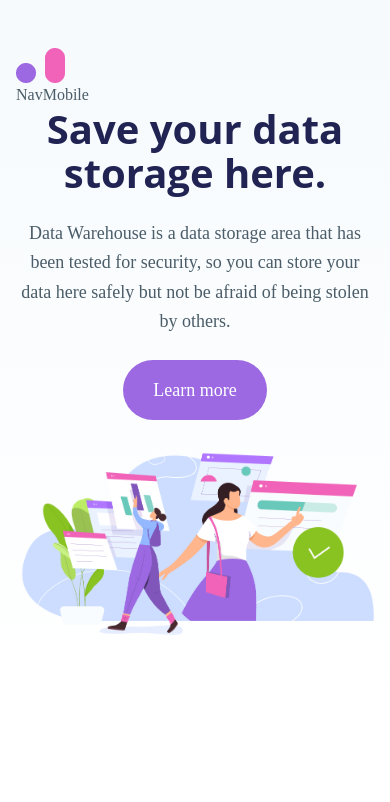
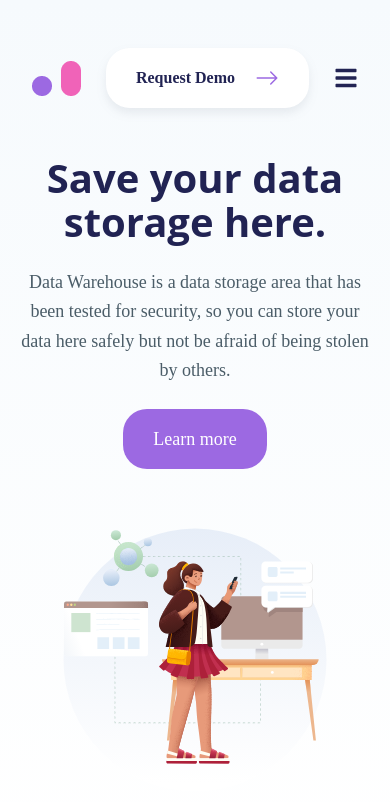
Before and after one commit to mahima98/aos-animation, a React (Vite) app: page / in a window 390 px wide. Shown: the top 802 px of the page. Built offline with nearby package versions, Linux system fonts and the light colour scheme.

Commit message:
Header + nav implementation

```diff
--- a/src/App.css
+++ b/src/App.css
@@ -18,7 +18,7 @@
     @apply text-secondary font-semibold hover:text-accent-primary_hover transition;
   }
   .btn {
-    @apply text-lg h-[60px] px-[30px] rounded-full transition text-white;
+    @apply text-lg h-[60px] px-[30px] rounded-3xl transition text-white;
   }
   .btn-primary {
     @apply bg-accent-primary hover:bg-accent-primary_hover;
--- a/src/components/Header.jsx
+++ b/src/components/Header.jsx
@@ -8,20 +8,44 @@ import { FaBars } from "react-icons/fa";
 import { BsArrowRight } from "react-icons/bs";
 
 const Header = () => {
+  const [navMobile, setNavMobile] = useState(false);
   return (
-    <header>
-      <div className="container mx-auto">
-        <div className="">
-          <a href="#">
-            <img src={Logo} alt="" />
-          </a>
+    <header
+      className="mb-12 lg:mb-0 z-20 relative px-4 lg:px-0"
+      data-aos="fade-down"
+      data-aos-delay="1200"
+      data-aos-duration="1000"
+    >
+      <div className=" container mx-auto">
+        <div className="relative flex items-center justify-between">
+          <div className="flex items-center gap-x-[110px]">
+            <a href="#">
+              <img src={Logo} alt="" />
+            </a>
 
-          <div className="hidden lg:flex">
-            <Nav />
+            <div className="hidden lg:flex">
+              <Nav />
+            </div>
           </div>
 
-          <div className="xl:hidden">
+          <div
+            className={` ${
+              navMobile ? "max-h-52" : "max-h-0"
+            } mobile bg-accent-tertiary lg:hidden absolute top-24 w-full left-0 right-0 font-bold rounded transition-all overflow-hidden`}
+          >
             <NavMobile />
+          </div>
+
+          <button className="btn btn-quaternary flex items-center gap-x-[20px] group">
+            Request Demo{" "}
+            <BsArrowRight className="text-2xl text-accent-primary group-hover:text-white transition" />
+          </button>
+
+          <div
+            onClick={() => setNavMobile(!navMobile)}
+            className="lg:hidden text-2xl text-primary cursor-pointer"
+          >
+            <FaBars />
           </div>
         </div>
       </div>
--- a/src/components/Nav.jsx
+++ b/src/components/Nav.jsx
@@ -1,7 +1,21 @@
-import React from 'react';
+import React from "react";
+
+import { navigationData } from "../data";
 
 const Nav = () => {
-  return <div>Nav</div>;
+  return (
+    <nav>
+      <ul className="flex gap-x-8">
+        {navigationData.map((item, index) => {
+          return (
+            <li key={index}>
+              <a href={item.href}> {item.name}</a>
+            </li>
+          );
+        })}
+      </ul>
+    </nav>
+  );
 };
 
 export default Nav;
--- a/src/components/NavMobile.jsx
+++ b/src/components/NavMobile.jsx
@@ -1,7 +1,21 @@
-import React from 'react';
+import React from "react";
+import { navigationData } from "../data";
 
 const NavMobile = () => {
-  return <div>NavMobile</div>;
+  return (
+    <ul className="flex flex-col px-6 py-8 gap-y-4">
+      {navigationData.map((item, index) => {
+        return (
+          <li key={index}>
+            <a className="text-white" href={item.href}>
+              {" "}
+              {item.name}
+            </a>
+          </li>
+        );
+      })}
+    </ul>
+  );
 };
 
 export default NavMobile;
--- a/src/data.jsx
+++ b/src/data.jsx
@@ -13,6 +13,7 @@ import Avatar2Img from "../src/assets/img/testimonials/avatar2.png";
 import Avatar3Img from "../src/assets/img/testimonials/avatar3.png";
 import LogoV2 from "../src/assets/img/logo-v2.png";
 import HeroImage from "../src/assets/img/hero-img.png";
+import IllustrationHero from "../src/assets/SVG/illustration-hero.svg";
 import Feature1BgImg from "../src/assets/img/features/feature1_bg.png";
 import Feature2BgImg from "../src/assets/img/features/feature2_bg.png";
 import Feature3BgImg from "../src/assets/img/features/feature3_bg.png";
@@ -42,7 +43,7 @@ export const heroData = {
   subtitle:
     "Data Warehouse is a data storage area that has been tested for security, so you can store your data here safely but not be afraid of being stolen by others.",
   btnText: "Learn more",
-  image: HeroImage,
+  image: IllustrationHero,
 };
 
 export const aboutData = {
```
Also changed, not shown: src/assets/svg/illustration-hero.svg (added), 1 other file (tests, documents, lock files or other folders).
